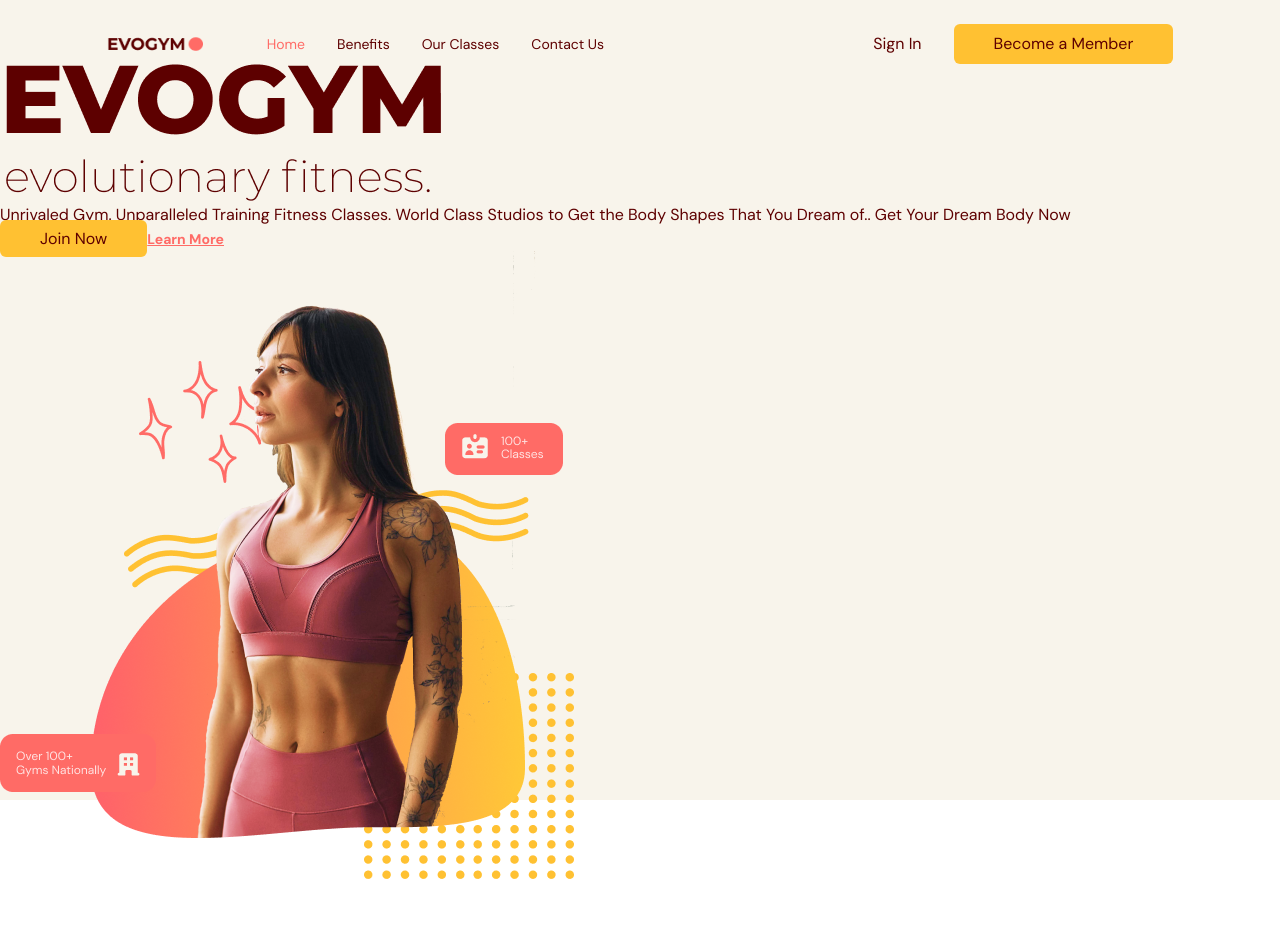
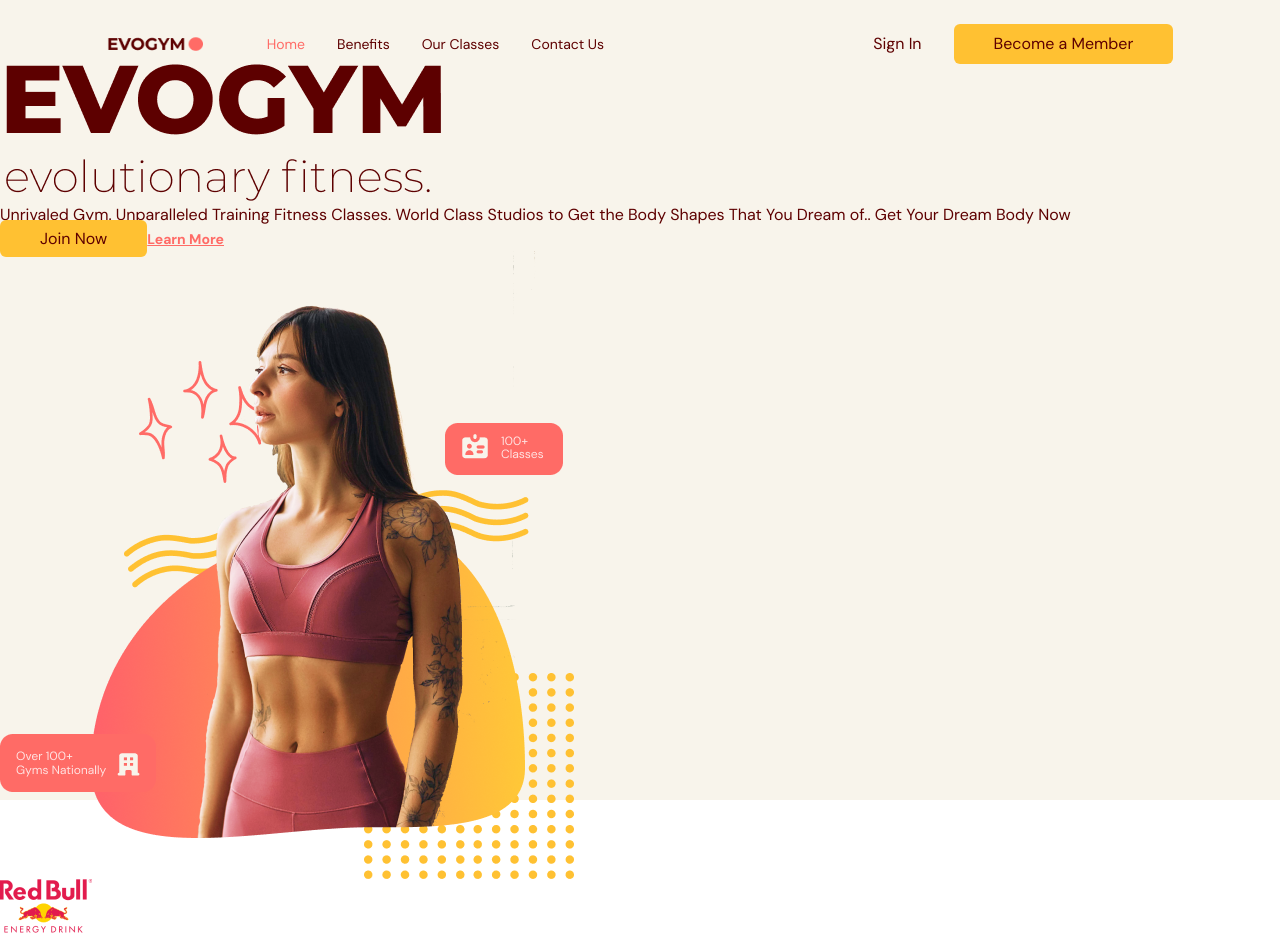
Before and after one commit to shariful10/EvoGym, a React (Vite) app: page / in a window 1280 px wide. Before the commit the page ends 879 px from the top, so only its background shows below. Built offline with nearby package versions, Linux system fonts and the light colour scheme.

Commit message:
SponsorRedBull Image Implemented On Home Page

```diff
--- a/src/sences/Home/index.tsx
+++ b/src/sences/Home/index.tsx
@@ -53,6 +53,16 @@ const Home = ({ setSelectedPage }: Props) => {
 					<img src={HomePageGraphic} alt="Home Page Graphic" />
 				</div>
 			</div>
+			{/* <==<<=== Sponsors ===>>==> */}
+			{isAboveMediumScreens && (
+				<div>
+					<div>
+						<div>
+							<img src={SponsorRedBull} alt="Sponsor Red Bull" />
+						</div>
+					</div>
+				</div>
+			)}
 		</section>
 	);
 };
```
